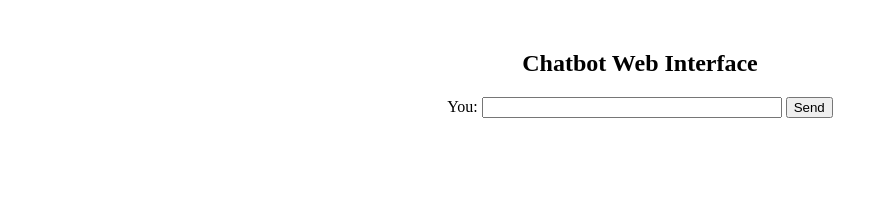
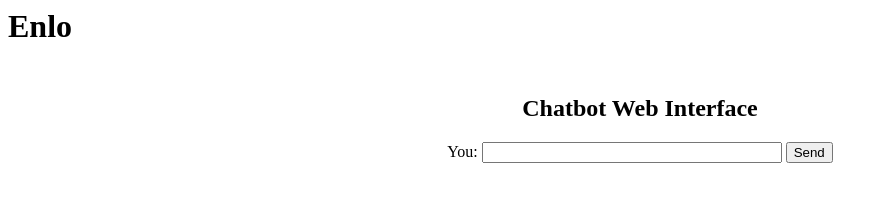
Before and after one commit to N0NsTr3s/Mini-ChatBot, a plain HTML site: page index.html in a window 1280 px wide. Shown: the whole page, without its empty margins (0-888 px from the left). Drawn offline with Linux system fonts and the light colour scheme.

Commit message:
Update index.html

```diff
--- a/index.html
+++ b/index.html
@@ -1,4 +1,4 @@
-
+<h1>Enlo</h1>
 <html lang="en">
 <head>
     <meta charset="UTF-8">
```
